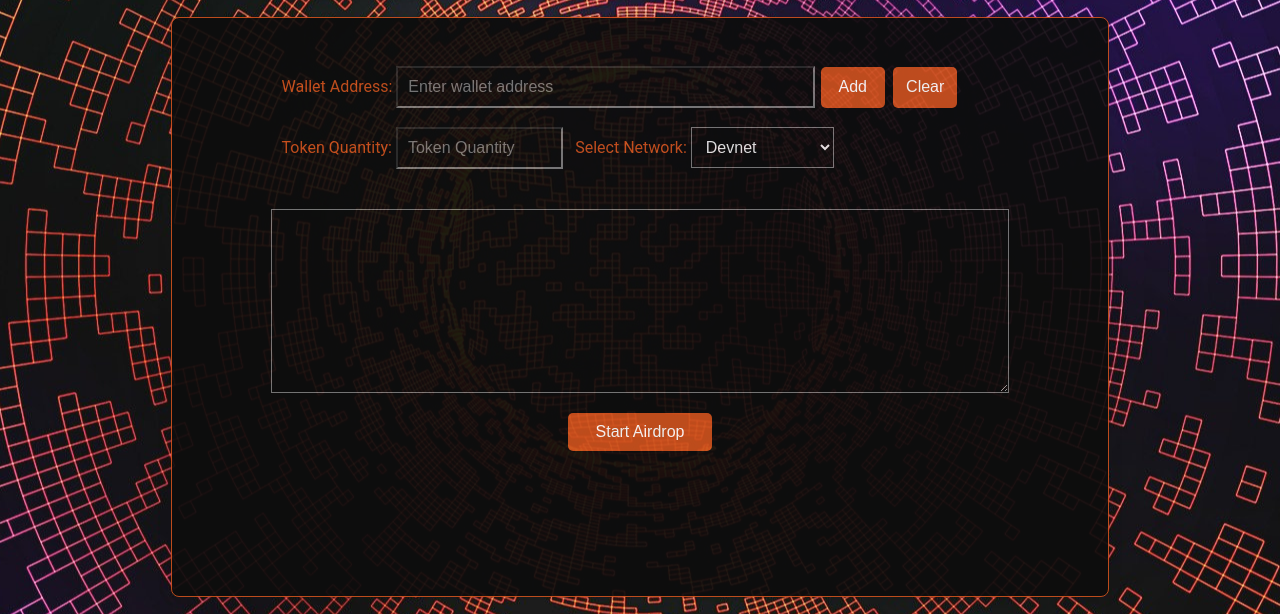
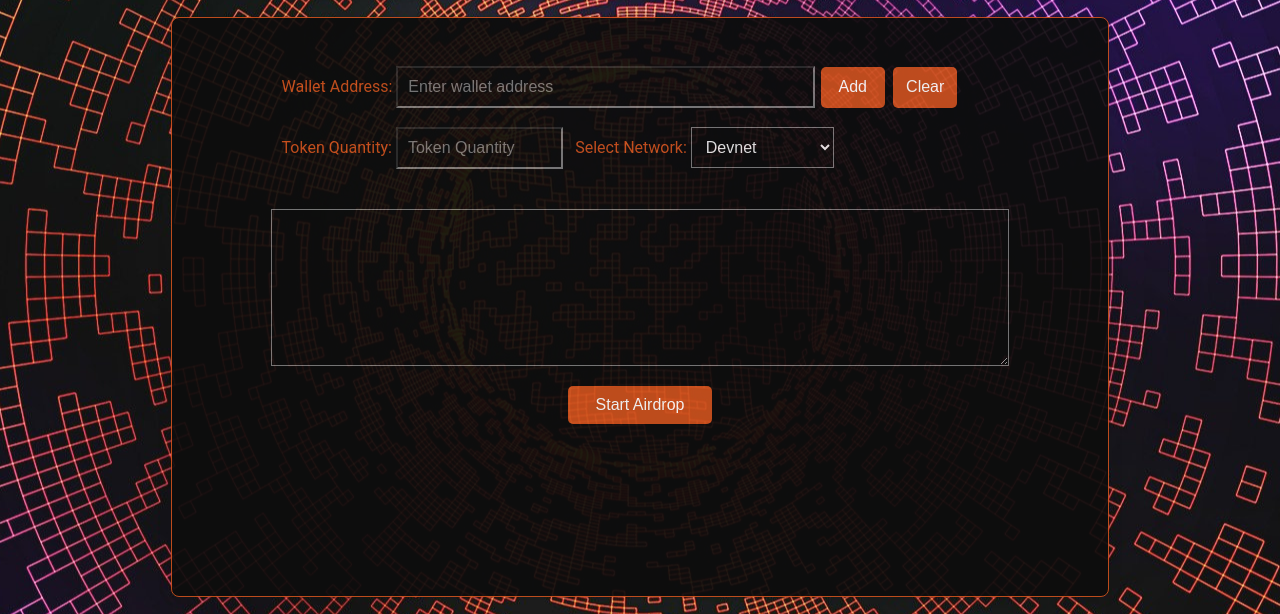
Before and after one commit to DeepakSinghKetheth25/solana-airdrop-website, a website: page index.html in a window 1280 px wide. Shown: the part 117-731 px from the top of the page. Drawn offline with Linux system fonts and the light colour scheme.

Commit message:
updated css

```diff
--- a/public/css/styles.css
+++ b/public/css/styles.css
@@ -103,7 +103,7 @@ select[name = "network"] {
 textarea {
     min-width: 80%;
     max-width: 80%;
-    min-height: 30%;
+    min-height: 25%;
     max-height: 40%;
     margin: 20px 0;
     padding: 10px;
```
